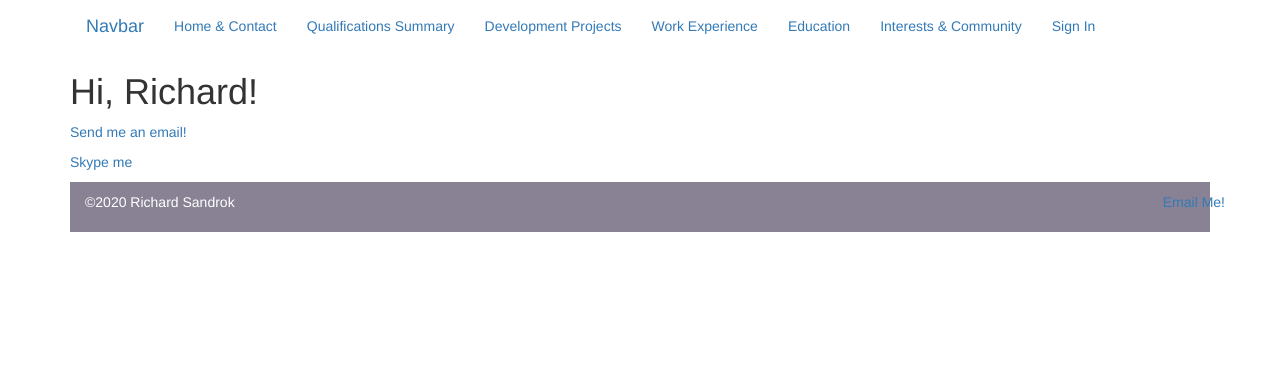
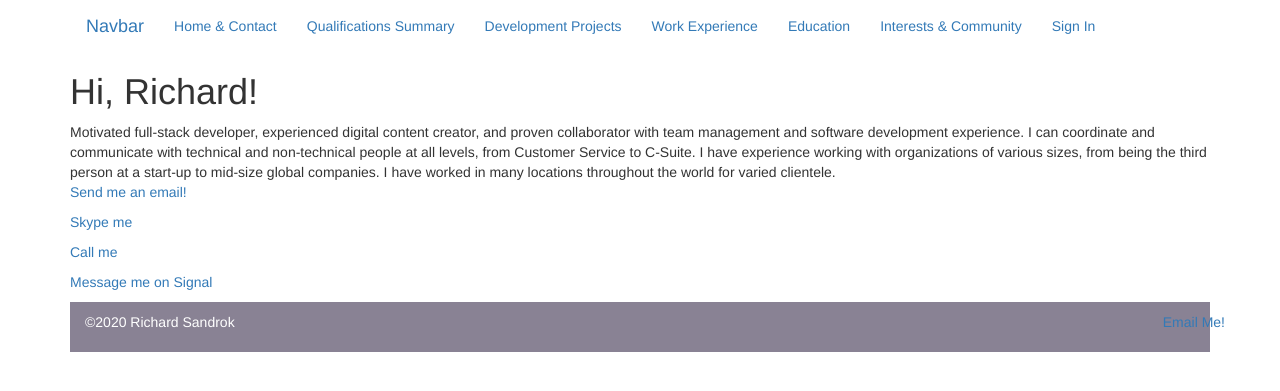
Before and after one commit to reotch/rez-flask, a Flask app: page / in a window 1280 px wide. Shown: the top 391 px of the page. Run offline with Flask 2, Linux system fonts and the light colour scheme; some libraries are stand-ins or nearby versions.

Commit message:
moved summary to /index

```diff
--- a/app/routes.py
+++ b/app/routes.py
@@ -1,4 +1,4 @@
-from flask import render_template, url_for
+from flask import render_template, url_for, flash, redirect
 from app import app
 from app.forms import LoginForm
 
@@ -6,8 +6,20 @@ from app.forms import LoginForm
 @app.route('/')
 @app.route('/index')
 def index():
-    user = {'username' : 'richard'}
-    return render_template('index.html', title="Richard Sandrok—Software Developer", user=user)
+    user = {
+        'username' : 'richard'
+        }
+    summary = {
+        'description' : 'Motivated full-stack developer, experienced digital content creator, and proven collaborator with team management and software development experience. I can coordinate and communicate with technical and non-technical people at all levels, from Customer Service to C-Suite. I have experience working with organizations of various sizes, from being the third person at a start-up to mid-size global companies. I have worked in many locations throughout the world for varied clientele.'
+        }
+    # TODO: create variable and dictionary for contact info
+    contact = {
+        'phone' : '+1-847-868-2028',
+        'email' : 'richard@sandrok.com',
+        'skype' : 'richard.sandrok',
+        'signal' : '+1-773-430-0306',
+        }
+    return render_template('index.html', title="Richard Sandrok—Software Developer", user=user, summary=summary, contact=contact)
 
 @app.route('/experience')
 def experience():
@@ -97,6 +109,7 @@ def experience():
 
 @app.route('/summary')
 def summary():
+    # summary moved to /index for "summary and contact"
     summary = { 'description' : 'Motivated full-stack developer, experienced digital content creator, and proven collaborator with team management and software development experience. I can coordinate and communicate with technical and non-technical people at all levels, from Customer Service to C-Suite. I have experience working with organizations of various sizes, from being the third person at a start-up to mid-size global companies. I have worked in many locations throughout the world for varied clientele.'}
     skills = {
             'languages' : [
@@ -157,6 +170,7 @@ def summary():
                 'Android'
             ]
         }
+    # NOTE: summary not used here; moved to /index route
     return render_template('summary.html', title="Richard Sandrok—Summary", summary=summary, skills=skills)
 
 @app.route('/projects')
@@ -217,7 +231,10 @@ def interests():
 
     return render_template('interests.html', title="Richard Sandrok—Interests & Community", interests=interests)
 
-@app.route('/login')
+@app.route('/login', methods=['GET', 'POST'])
 def login():
     form = LoginForm()
+    if form.validate_on_submit():
+        flash(f'Login requested for {form.username.data}, remember me={form.remember_me.data}')
+        return redirect('/index')
     return render_template('login.html', title='Sign In', form=form)
--- a/app/templates/base.html
+++ b/app/templates/base.html
@@ -32,6 +32,16 @@
                 </nav>
             </div>
         </header>
+        {% with messages = get_flashed_messages() %}
+            {% if messages %}
+            <ul>
+                {% for message in messages %}
+                    <li>{{ message }}</li>
+                {% endfor %}
+            </ul>
+            {% endif %}
+        {% endwith %}
+
         {% block content %}
 
         {% endblock %}
--- a/app/templates/index.html
+++ b/app/templates/index.html
@@ -2,8 +2,13 @@
 
 {% block content %}
     <h1>Hi, {{ user.username.title() }}!</h1>
+    {{ summary.description }}
+
+    <!-- TODO: create contact card using dictionary to be created in /index route -->
     <div>
-        <p><a href="mailto:richard@sandrok.com">Send me an email!</a></p>
-        <p><a href="skype:richard.sandrok?chat">Skype me</a></p>
+        <p><a href="mailto:{{ contact.email }}">Send me an email!</a></p>
+        <p><a href="skype:{{ contact.skype }}?chat">Skype me</a></p>
+        <p><a href="tel:{{ contact.phone }}">Call me</a></p>
+        <p><a href="sms:{{ contact.signal }}">Message me on Signal</a></p>
     </div>
 {% endblock %}
--- a/app/templates/summary.html
+++ b/app/templates/summary.html
@@ -3,7 +3,8 @@
 {% block content %}
     <h2>Hallo</h2>
 
-    {{ summary.description }}
+    <!-- original summary description was on this page; moved to /index for "summary and contact" -->
+    <!-- {{ summary.description }} -->
     <!-- TODO: CSS uppercase the H3s -->
     <h3 id="skills">technical skills</h3>
     <table>
```
